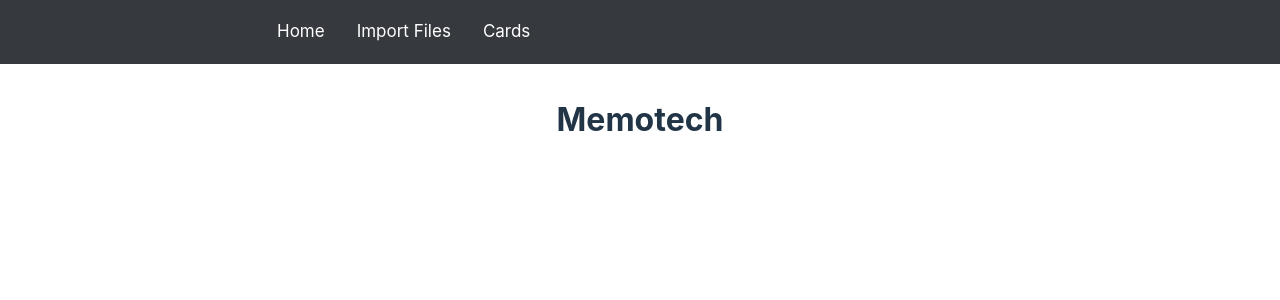
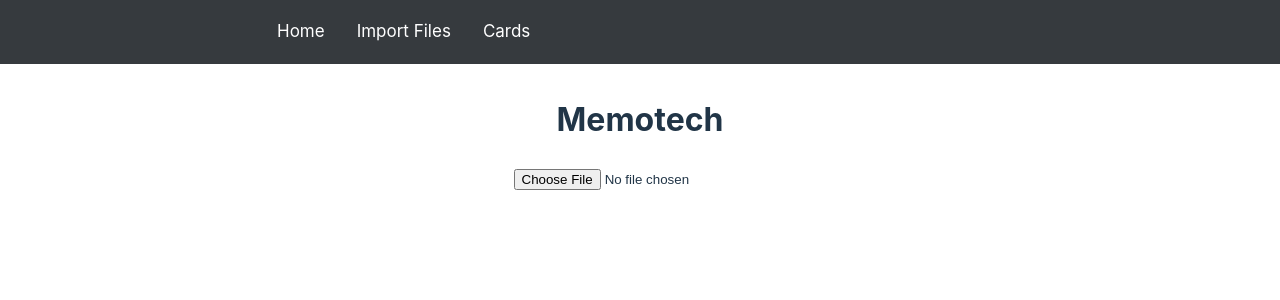
Before and after one commit to ryanhuang8/MemoTech, a React (Vite) app in the folder frontend/: page /import_files in a window 1280 px wide. Shown: the top 300 px of the page. Built offline with nearby package versions, Linux system fonts and the light colour scheme.

Commit message:
feat: file button

```diff
--- a/frontend/src/components/CardInput.tsx
+++ b/frontend/src/components/CardInput.tsx
@@ -21,8 +21,8 @@ const CardPairComponent: React.FC<CardPairProps> = ({ pair, onInputChange, onDel
   };
 
   const handleBlur = (e: React.FocusEvent<HTMLDivElement>, field: string) => {
-    if (e.currentTarget.innerText === '') {
-      e.currentTarget.innerText = ``; // Restore placeholder text on blur if the div is empty
+    if (e.currentTarget.innerText === `Question ${pair.id}`) {
+      e.currentTarget.innerText = `Question ${pair.id}`; // Restore placeholder text on blur if the div is empty
     } else {
       onInputChange(pair.id, field, e.currentTarget.innerText);
     }
--- a/frontend/src/pages/ImportFiles.tsx
+++ b/frontend/src/pages/ImportFiles.tsx
@@ -1,12 +1,54 @@
+import React from "react";
 import Navbar from "../components/Navbar";
 import "../styles/ImportFiles.css"; // Import a separate CSS file for styling
 
 function ImportFiles() {
+  // Function to handle file selection
+  const handleFileSelect = (e) => {
+    const selectedFile = e.target.files[0];
+
+    // Check if the selected file is a text file
+    if (selectedFile && selectedFile.type === "text/plain") {
+      const reader = new FileReader();
+
+      reader.onload = (event) => {
+        try {
+          const fileContent = event.target.result;
+          const parsedData = JSON.parse(fileContent);
+
+          // Create a dictionary based on the parsed data
+          const cardDictionary = {};
+          parsedData.forEach((pair) => {
+            cardDictionary[pair.id] = pair;
+          });
+
+          // Use the cardDictionary as needed
+          console.log("Card Dictionary:", cardDictionary);
+        } catch (error) {
+          console.error("Error parsing file:", error);
+        }
+      };
+
+      reader.readAsText(selectedFile);
+    } else {
+      alert("Please select a valid text file (.txt)");
+      // You can also clear the file input if needed
+      // e.target.value = null;
+    }
+  };
+
   return (
     <div>
       <Navbar />
       <h1 className="memotech-title">Memotech</h1>
-      {/* add your page here */}
+      {/* File input button */}
+      <input
+        type="file"
+        onChange={handleFileSelect}
+        className="file-input"
+        accept=".txt"
+      />
+      {/* Add any additional content or components as needed */}
     </div>
   );
 }
--- a/frontend/src/styles/ImportFiles.css
+++ b/frontend/src/styles/ImportFiles.css
@@ -0,0 +1,5 @@
+/* ImportFiles.css */
+.file-input {
+    margin-top: 10px;
+    /* Add any additional styling you want */
+  }
```
